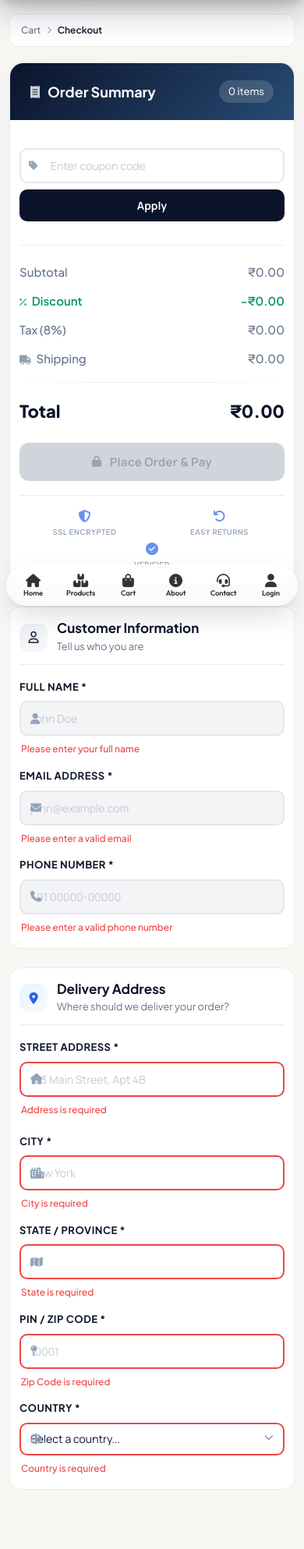
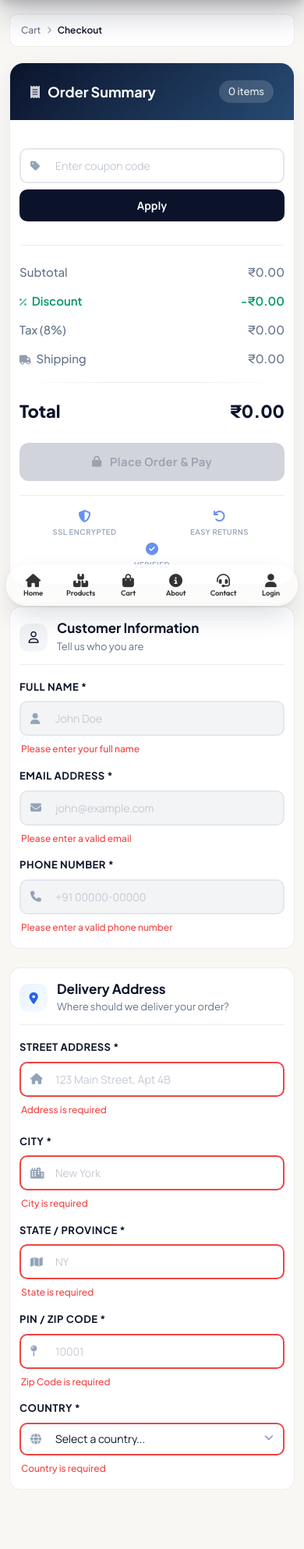
Before and after one commit to Rudra9069/Sales-Forecasting-Analysis, a Flask app: template templates/checkout.html in a window 390 px wide. Shown: the part 57-2044 px from the top of the page at 78% size. Run offline with Flask 3, Linux system fonts and the light colour scheme; the template is opened without the code that fills it, so the values that code supplies are empty; some libraries are stand-ins or nearby versions.

Commit message:
fix(checkout): preserve left padding on mobile form inputs to prevent icon and text overlap

```diff
--- a/static/css/checkout.css
+++ b/static/css/checkout.css
@@ -919,9 +919,17 @@
     }
 
     .form-group input,
-    .form-group select {
-        padding: 11px 12px;
+    .form-group select,
+    .input-wrapper input,
+    .input-wrapper select {
+        padding: 11px 14px 11px 44px !important;
         font-size: 14px;
+    }
+
+    .input-wrapper .input-icon {
+        left: 14px !important;
+        font-size: 14px !important;
+        z-index: 2;
     }
 
     .order-summary-body {
@@ -953,6 +961,20 @@
         padding: 14px 10px;
     }
 
+    .form-group input,
+    .form-group select,
+    .input-wrapper input,
+    .input-wrapper select {
+        padding: 10px 12px 10px 42px !important;
+        font-size: 13.5px;
+    }
+
+    .input-wrapper .input-icon {
+        left: 13px !important;
+        font-size: 13px !important;
+        z-index: 2;
+    }
+
     .form-section-header h3 {
         font-size: 15.5px;
     }
```
